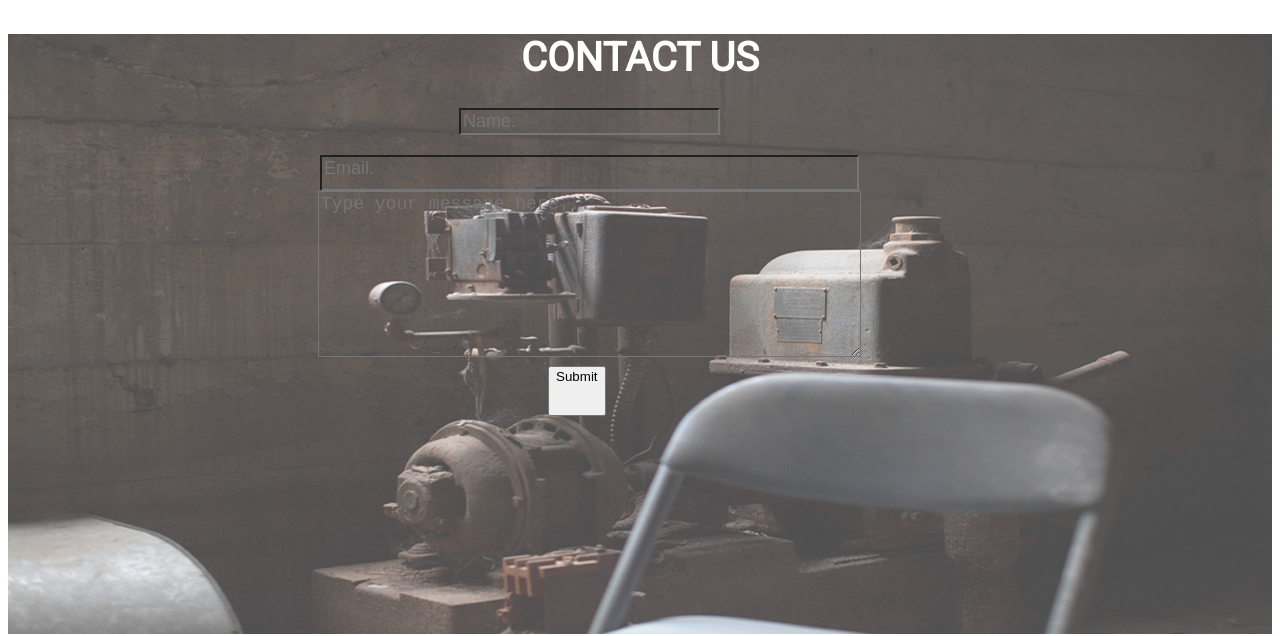
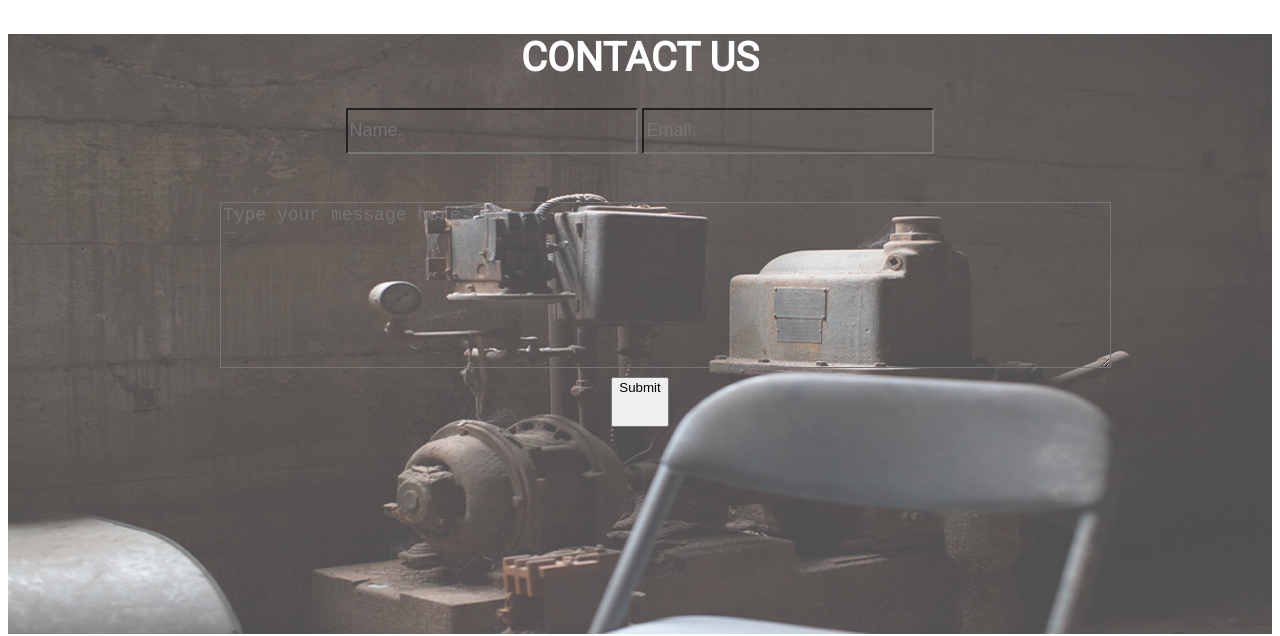
Before and after one commit to Joshua-254/Delani-studio, a plain HTML site: page index.html in a window 1280 px wide. Shown: the part 2485-3121 px from the top of the page. Drawn offline with nearby package versions, Linux system fonts and the light colour scheme.

Commit message:
Formatted the contact us form section in the css file and spaced the message form with the name and the email section

```diff
--- a/css/style.css
+++ b/css/style.css
@@ -55,29 +55,19 @@ font-size: 18px;
 
 
 #name{
-width: 40%;
-margin-left: 4%;
-margin-bottom: 20px;
+height: 40px;
 }
 #email{
-width: 84%;
-margin-left: 4%;
-padding-bottom: 10px;
+height: 40px;
 }
 #message{
 margin-left: 4%;
-width: 85%;
+width: 70%
 }
 
 button{
 padding-bottom: 30px;
 margin-bottom: 20px;
-}
-
-form {
-margin-left: 20%;
-padding-bottom: 30px;
-margin-right: 30%;
 }
 
 #product, #development, #design{
```
Also changed, not shown: index.html (+4 -0 lines).
